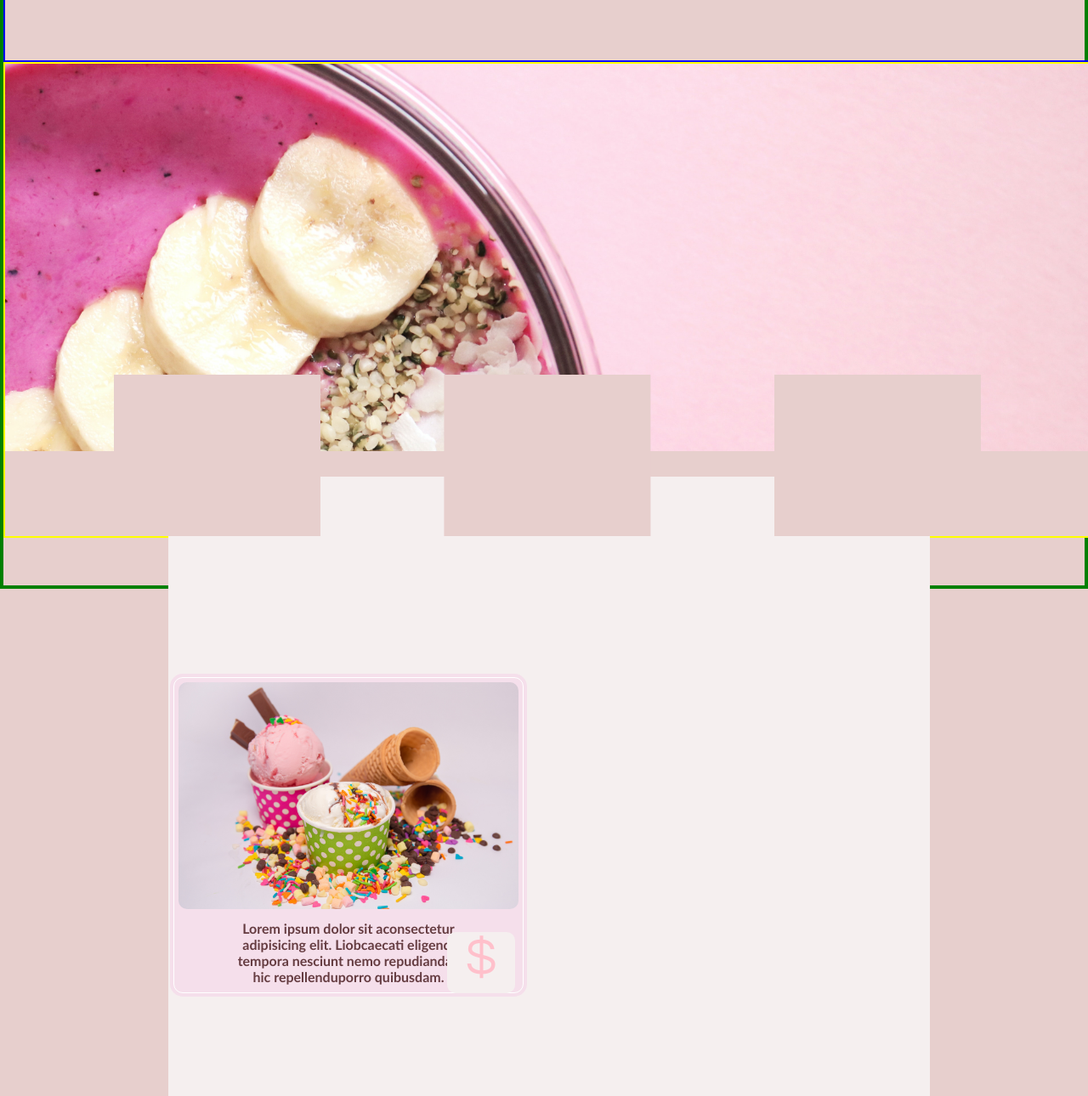
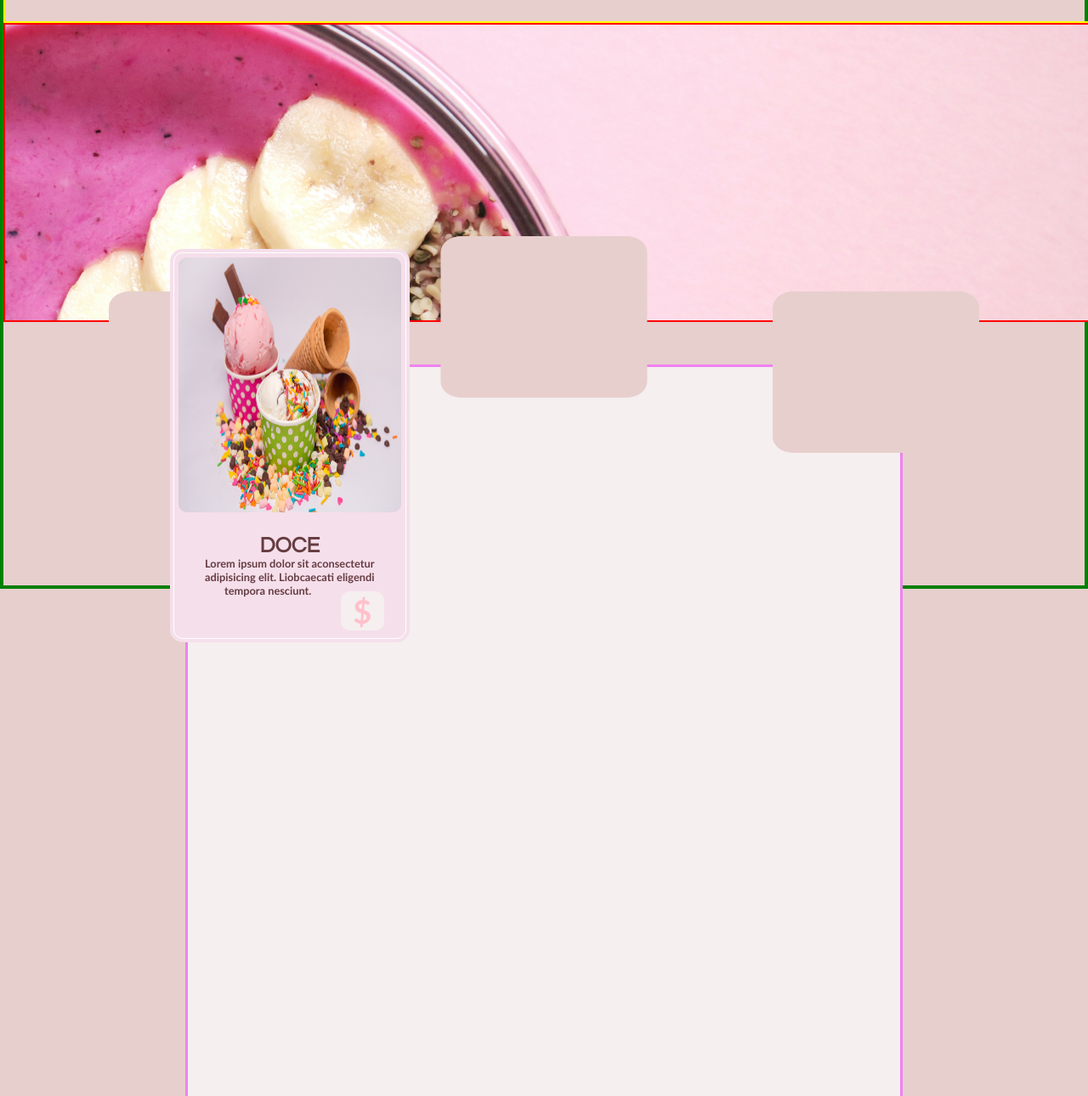
Before and after one commit to brunoF-Silva/Sorveteria, a plain HTML site: page index.html in a window 1280 px wide. Shown: the part 107-1397 px from the top of the page at 85% size. Drawn offline with Linux system fonts and the light colour scheme.

Commit message:
fixed card, banner, background img

```diff
--- a/index.html
+++ b/index.html
@@ -10,17 +10,37 @@
 </head>
 <body>
     <div class="whole">
+
     <div id="header">
-        <h1>Geladex</h1>
+        <h1>Geladex :)</h1>
     </div>
-    <div id="banner">
+    <div id="banner"></div>
     <div class="table">
         <div class="menu1"></div>
         <div class="menu2"></div>
         <div class="menu3"></div>
     </div>
-        <div class="subbanner">
-            <div id="content"></div>
+    <div class="subbanner"></div>
+    <div id="content">
+
+
+        <div class="card">
+            <img src="./assets/img/icecream1.jpg" class="view" alt="">
+
+            <br>
+            <p class="desc">
+            <span class="doce">Doce</span>
+            <br>
+            Lorem ipsum dolor sit aconsectetur adipisicing elit. Liobcaecati eligendi tempora nesciunt.
+            </p>
+        <!-- <div class="sign"></div> -->
+        </div>
+
+
+
+
+
+    </div>
     <div id="footer">
                 <div class="base2">
                     <ul>
@@ -30,24 +50,5 @@
                 </div>
             </div>
 </div>
-    </div>
-
-<br>
-<br>
-<br>
-<br>
-<br>
-<br>
-    <div class="card">
-    <img src="./assets/img/icecream1.jpg" class="view" alt="">
-
-    <br>
-    <p class="desc">
-        Lorem ipsum dolor sit aconsectetur adipisicing elit. Liobcaecati eligendi tempora nesciunt
-        nemo repudiandae hic repellenduporro quibusdam.
-    </p>
-    <div class="sign"></div>
-    </div>
-    </div>
 </body>
 </html>
--- a/styles.css
+++ b/styles.css
@@ -16,11 +16,7 @@
     text-align: center;
 } */
 :root {
-    margin: 0;
-    padding: 0;
-    font-size: ;
-    box-sizing: border-box;
-    font-family: century gothic;
+    font-size: 17;
 }
 * {
     margin: 0;
@@ -33,28 +29,23 @@
 body {
     background: var(--myPale);
     overflow-x: hidden;
-
+    justify-content:center;
+    align-items: center;
 }
 
 #header {
-    justify-content:ceter;
+    border: 2px solid yellow;
     width: 100vw;
-    height: 22vh;
-
-    border: 2px solid blue;
-    align-items: nter;
+    height: 15vh;
     text-align: center;
-    margin-top: 0px;
-    font-size: 26px;
+    padding: 10px;
+    margin-top: 10px;
+    font-size: 2.5vw;
     color: var(--myBrown);
-    overflow: hiddn;
-
-    z-index: 10;
 }
 #banner {
-    /* min-height: 60vh; */
-    border: 2px solid yellow;
-    height: 70vh;
+    border: 2px solid red;
+    height: 44vh;
     width: 100vw;
     background: url(./assets/img/banner2.jpg);
     background-size: cover;
@@ -62,143 +53,156 @@ body {
     background-attachment: fixed;
     position: relative;
     box-sizing: border-box;
-    /* position: absolute; */
-    /* background-position: center; */
+    background-size: content;
+    z-index: 0;
 }
-.menu-layout{
-    /* overflow: hidden;
-    n passa de div */
-
+img {
+    border: 4px olivdrab solid;
 }
-.tabel {
-    display: flex;
-}
+/* .subbanner {
+    border: 4px black solid;
+    background: var(--myPale);
+    width: 100vw;
+    height: 90px;
+    position: absolute;
+    bottom: -12px;
+    z-index: 0;
+    margin-left: 0;;
+} */
+/* .table {
+    border: 2px green solid;
+    width: 100vw;
+    height:  30vh;
+} */
 .menu1 {
-    margin-lef: 0%;
-    margin-riht: 0%;
     width: 19vw;
     height: 190px;
     background: var(--myPale);
     position: absolute;
     left: 10vw;
-    bottom: 0%;
-    transform: translte(-100%,0%);
+    bottom: 20%;
     z-index: 1;
+    border-radius: 10%;
 }
 .menu2 {
-
     width: 19vw;
     height: 190px;
     background: var(--myPale);
     position: absolute;
-    margin-left: auto;
-    margin-right: auto;
-    top: 83%;
+    /* margin-left: auto;
+    margin-right: auto; */
+    top: 60%;
     left: 50%;
-    -ms-transform: translate(-50%, -50%);
+    /* -ms-transform: translate(-50%, -50%); */
     transform: translate(-50%, -50%);
     z-index: 1;
+    border-radius: 10%;
 }
 .menu3 {
     width: 19vw;
     height: 190px;
     background: var(--myPale);
     position: absolute;
-    /* left: 33.33%; */
-    /* float: right; */
     right: 10vw;
-    bottom: 0%;
+    bottom: 20%;
     z-index: 1;
-}
-.subbanner {
-    background: var(--myPale);
-    width: 100vw;
-    height: 100px;
-    position: absolute;
-    bottom: 0;
-    z-index: 0;
+    border-radius: 10%;
 }
 #content {
-    width: 70vw;
+    width: 66vw;
     height: 330vh;
-    margin: 30px auto;
+    margin: 50px auto;
     background: var(--myWhite);
-    z-index: -1;
-    position: relative;
-    /* display: flex;
-    justify-content: center;
-    align-items: center;
-    text-align: center; */
+    z-index: 5;
+    position: static;
+    border: 3px violet solid;
 }
+img {
+    width: 350px;
+    height: 300px;
+}
+
 .view {
-    float: center;
-    max-width: 50vh;
-    max-height: 400px;
+    float: right;
+    margin: 2px, auto;
     border-radius: 10px;
+    width: 100%;
+    height: 70%%;
+}
+.doce {
+    margin: 2px auto;
+    text-transform: uppercase;
+    font-weight: bold;
+    font-size: 2em;
 }
 .desc {
-    clear: center;
-    /* text-transform: bold; */
+    clear: right;
     color: var(--myBrown);
     font-weight: bold;
-    width: max-content;
+    font-family: candara;
+    padding: 10;
+    text-align: center;
+    font-size: 1vw;
+    width: 85%;
+    padding-top: 10%;
+    word-wrap: break-word;
     margin: 0 auto;
-    font-family: candara;
-    padding: 10px;
-    width: 300px;
-    height: 90px;
-    /* position: fixed; */
-    /* position: relative; */
 
-    text-align: center;
 }
 .card {
     background: var(--myPink);
     outline: 0.1rem solid white;
-    max-width: 70vw;
-    max-height: 50vw;
     border-radius: 15px;
     padding: 10px;
     overflow: hidden;
-    margin: 500px auto;
+    margin: 0px auto;
     z-index: 2;
     position: absolute;
     top: 400px;
     left: 200px;
     outline-offset: -5px;
+    justify-content: center;
+    justify-items: center;
+
+    width: 22vw;
+    height: auto;
 }
-/* .sign {
-    width: 200px;
-    height: 200px;
+
+.desc::after {
+    float: right;
+    display: blo;
+    content:"$";
+    font-size: 38px;
+    color: pink;
+    background: var(--myWhite);
+    text-align: center;
+    width: 4vw;
+    height: auto;
     border-radius: 10px;
-    background: var(--myWhite);
-    clear: left;
-    z-index: 3;
-    float:center;
-} */
-.sign::after {
-    content:"$";
-    font-size: 60px;
-    color: pink;
-    text-align: center;
-    width: 19%;
-    height: 19%;
-    border-radius: 10px;
+    margin-top: 9px;
     margin-bottom: 4px;
-    margin-right: 14px;
-    background: var(--myWhite);
+    /* margin-bottom: 40000000px;
+    margin-right: -5000000000000px; */
     z-index: 30;
-    position: absolute;
     box-sizing: border-box;
-    right: 0;
-    bottom: 0;
+    riht: 0;
+    botom: 0;
+
 
 }
 .whole {
     height: 100vh;
     width: 100vw;
-
+    overflow: hiddn;
     border: 4px solid green
+}
+ul {
+    list-style: none;
+}
+a {
+    text-decoration: none;
+    letter-spacing: 2px;
+    color: white
 }
 #footer {
     display: bloc;
@@ -208,7 +212,7 @@ body {
     font-size: 20px;
     width: 100vw;
     height: 20%;
-    z-index: 5;
+    z-index: -5;
     background-attachment: fixd;
     clear: both;
     margin-top: -100px;
@@ -221,7 +225,5 @@ body {
         /* W3C, IE10+, FF16+, Chrome26+, Opera12+, Safari7+ */
         filter: progid:DXImageTransform.Microsoft.gradient(startColorstr='#0afcecfc', endColorstr='#96ff7cd8', GradientType=0);
         /* IE6-9 */
-        bottom: 0px;
-        left:0px;
 
 }
```
Lines whose indentation alone changed are shown as unchanged.
